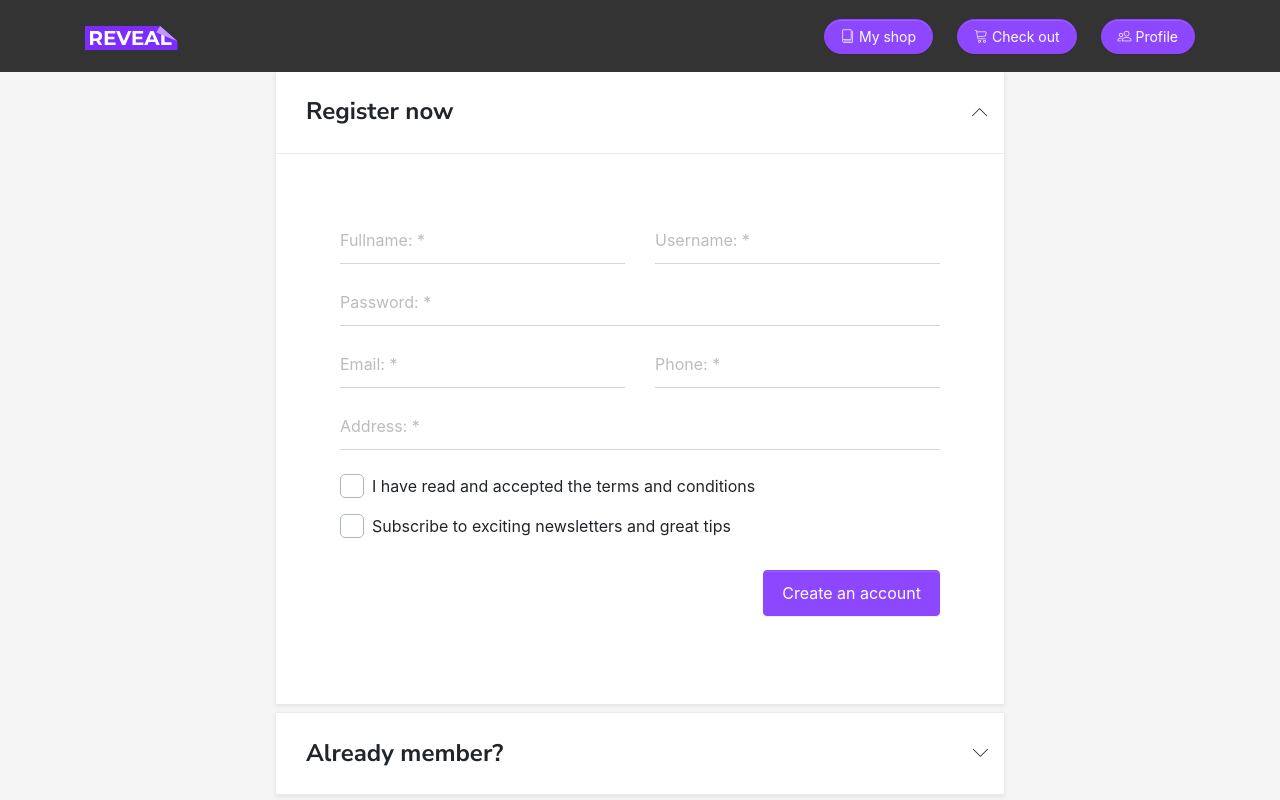
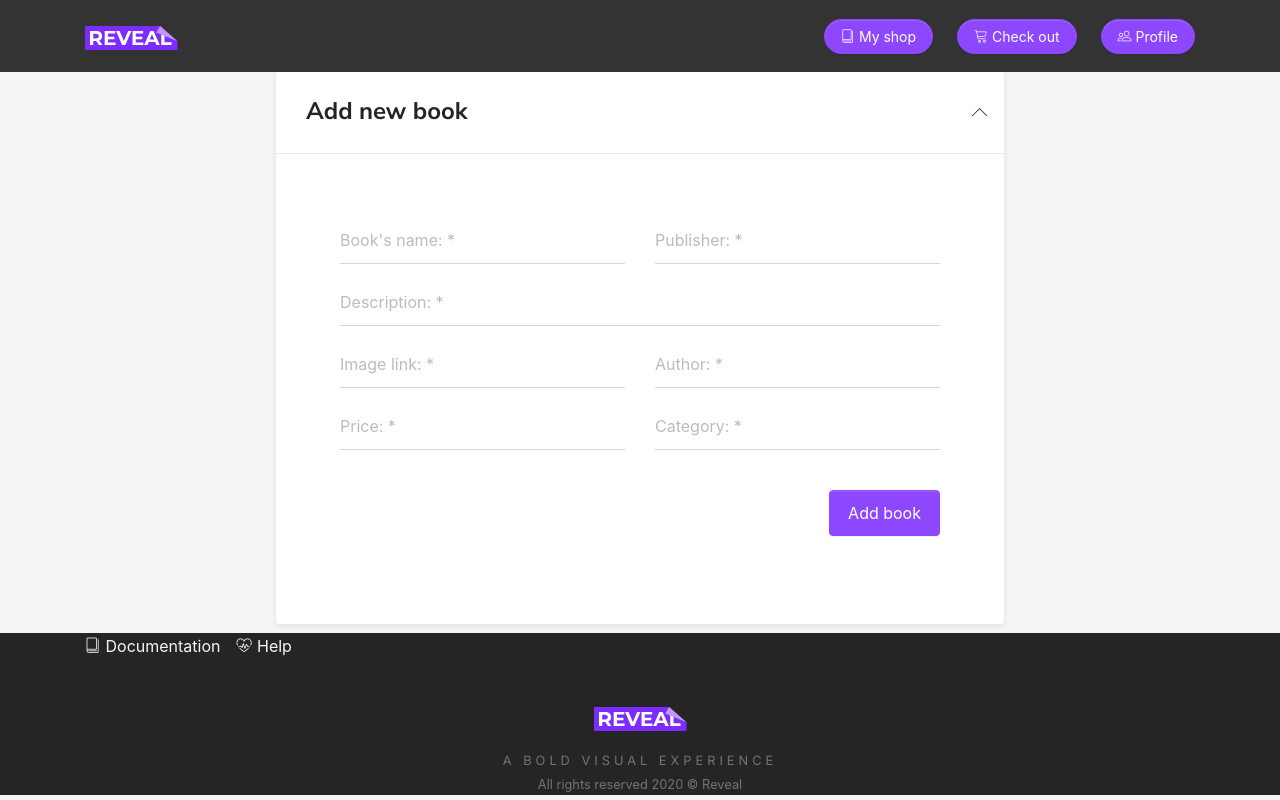
Before and after one commit to rity456789/book-store, a React (Create React App) app: page /add-book in a window 1280 px wide. Shown: the top 800 px of the page. Built offline with nearby package versions, Linux system fonts and the light colour scheme; sample sign-in values are in the browser's storage.

Commit message:
handle add book

```diff
--- a/src/containers/AddBook/AddBook.js
+++ b/src/containers/AddBook/AddBook.js
@@ -1,34 +1,28 @@
 import React, { useRef } from "react";
 import { useSelector, useDispatch } from "react-redux";
-import { sendLogin, sendRegister } from "./actions";
+import { sendAddBook } from "./actions";
 
 function AddBook() {
-  const isLoading = useSelector((state) => state.loginReducer.isSending);
+  const isLoading = useSelector((state) => state.addBookReducer.isSending);
   const dispatch = useDispatch();
-  const usernameEl = useRef("");
-  const passwordEl = useRef("");
-  const fullnameEl = useRef("");
-  const usernameRegisterEl = useRef("");
-  const passwordRegisterEl = useRef("");
-  const emailEl = useRef("");
-  const phoneEl = useRef("");
-  const addressEl = useRef("");
-  const onRegister = () => {
-    const account = {
-      ten: fullnameEl.current.value,
-      tenDangNhap: usernameRegisterEl.current.value,
-      matKhau: passwordRegisterEl.current.value,
-      email: emailEl.current.value,
-      soDienThoai: phoneEl.current.value,
-      diaChi: addressEl.current.value,
-      vaiTro: "khach_hang",
+  const bookNameEl = useRef("");
+  const publisherEl = useRef("");
+  const descriptionEl = useRef("");
+  const imageLinkEl = useRef("");
+  const authorEl = useRef("");
+  const priceEl = useRef("");
+  const categoryEl = useRef("");
+  const onAddBook = () => {
+    const book = {
+      ten: bookNameEl.current.value,
+      nhaXuatBan: publisherEl.current.value,
+      moTa: descriptionEl.current.value,
+      hinhAnh: imageLinkEl.current.value,
+      tacGia: authorEl.current.value,
+      gia: priceEl.current.value,
+      loai: categoryEl.current.value,
     };
-    dispatch(sendRegister(account));
-  };
-  const onLogin = () => {
-    const username = usernameEl.current.value;
-    const password = passwordEl.current.value;
-    dispatch(sendLogin(username, password));
+    dispatch(sendAddBook(book));
   };
   return (
     <div className="container">
@@ -45,7 +39,7 @@ function AddBook() {
                 aria-expanded="true"
                 aria-controls="collapseOne"
               >
-                <h2 className="h4 mb-0">Register now</h2>
+                <h2 className="h4 mb-0">Add new book</h2>
               </div>
               <div
                 id="collapseOne"
@@ -63,8 +57,8 @@ function AddBook() {
                             <input
                               type="text"
                               className="form-control form-control-simple"
-                              placeholder="Fullname: *"
-                              ref={fullnameEl}
+                              placeholder="Book's name: *"
+                              ref={bookNameEl}
                             />
                           </div>
                         </div>
@@ -73,18 +67,18 @@ function AddBook() {
                             <input
                               type="text"
                               className="form-control form-control-simple"
-                              placeholder="Username: *"
-                              ref={usernameRegisterEl}
+                              placeholder="Publisher: *"
+                              ref={publisherEl}
                             />
                           </div>
                         </div>
                         <div className="col-md-12">
                           <div className="form-group">
                             <input
-                              type="password"
+                              type="text"
                               className="form-control form-control-simple"
-                              placeholder="Password: *"
-                              ref={passwordRegisterEl}
+                              placeholder="Description: *"
+                              ref={descriptionEl}
                             />
                           </div>
                         </div>
@@ -93,8 +87,8 @@ function AddBook() {
                             <input
                               type="text"
                               className="form-control form-control-simple"
-                              placeholder="Email: *"
-                              ref={emailEl}
+                              placeholder="Image link: *"
+                              ref={imageLinkEl}
                             />
                           </div>
                         </div>
@@ -103,48 +97,29 @@ function AddBook() {
                             <input
                               type="text"
                               className="form-control form-control-simple"
-                              placeholder="Phone: *"
-                              ref={phoneEl}
+                              placeholder="Author: *"
+                              ref={authorEl}
                             />
                           </div>
                         </div>
-                        <div className="col-md-12">
+                        <div className="col-md-6">
                           <div className="form-group">
                             <input
                               type="text"
                               className="form-control form-control-simple"
-                              placeholder="Address: *"
-                              ref={addressEl}
+                              placeholder="Price: *"
+                              ref={priceEl}
                             />
                           </div>
                         </div>
-                        <div className="col-md-12">
-                          <div className="custom-control custom-checkbox custom-checkbox-primary py-2">
+                        <div className="col-md-6">
+                          <div className="form-group">
                             <input
-                              type="checkbox"
-                              className="custom-control-input"
-                              id="customExampleCheck1"
+                              type="text"
+                              className="form-control form-control-simple"
+                              placeholder="Category: *"
+                              ref={categoryEl}
                             />
-                            <label
-                              className="custom-control-label"
-                              htmlFor="customExampleCheck1"
-                            >
-                              I have read and accepted the{" "}
-                              <a href="#">terms and conditions</a>
-                            </label>
-                          </div>
-                          <div className="custom-control custom-checkbox custom-checkbox-primary py-2">
-                            <input
-                              type="checkbox"
-                              className="custom-control-input"
-                              id="customExampleCheck2"
-                            />
-                            <label
-                              className="custom-control-label"
-                              htmlFor="customExampleCheck2"
-                            >
-                              Subscribe to exciting newsletters and great tips
-                            </label>
                           </div>
                         </div>
                         {isLoading ? (
@@ -161,90 +136,9 @@ function AddBook() {
                         )}
                         <div
                           className="col-md-12 text-right py-4"
-                          onClick={() => onRegister()}
+                          onClick={() => onAddBook()}
                         >
-                          <span className="btn btn-primary">
-                            Create an account
-                          </span>
-                        </div>
-                      </div>
-                    </form>
-                  </div>
-                </div>
-              </div>
-            </div>
-            {/* Checkout login */}
-            <div className="card card-panel bg-white shadow-sm mb-2">
-              <div
-                className="card-header py-4 collapsed bg-white"
-                role="button"
-                id="headingTwo"
-                data-toggle="collapse"
-                data-target="#collapseTwo1"
-                aria-expanded="false"
-                aria-controls="collapseTwo1"
-              >
-                <h2 className="h4 mb-0"> Already member?</h2>
-              </div>
-              <div
-                id="collapseTwo1"
-                className="collapse"
-                aria-labelledby="headingTwo"
-                data-parent="#accordion1"
-              >
-                <div className="card-body p-0">
-                  <hr className="m-0" />
-                  <div className="p-4 p-md-6">
-                    <form>
-                      <div className="row justify-content-center py-4">
-                        <div className="col-md-8">
-                          <div className="form-group">
-                            <input
-                              type="text"
-                              className="form-control form-control-simple"
-                              placeholder="Username"
-                              ref={usernameEl}
-                            />
-                          </div>
-                          <div className="form-group">
-                            <input
-                              type="password"
-                              className="form-control form-control-simple"
-                              placeholder="Password"
-                              ref={passwordEl}
-                            />
-                          </div>
-                          <div className="custom-control custom-checkbox custom-checkbox-primary py-2">
-                            <input
-                              type="checkbox"
-                              className="custom-control-input"
-                              id="rememberCheck"
-                            />
-                            <label
-                              className="custom-control-label"
-                              htmlFor="rememberCheck"
-                            >
-                              Remember me
-                            </label>
-                          </div>
-                          {isLoading ? (
-                            <div className="loading" key={1}>
-                              <div
-                                className="spinner-border text-primary"
-                                role="status"
-                              >
-                                <span className="sr-only">Loading...</span>
-                              </div>
-                            </div>
-                          ) : (
-                            ""
-                          )}
-                          <div
-                            className=" text-right py-4"
-                            onClick={() => onLogin()}
-                          >
-                            <span className="btn btn-dark">Sign in</span>
-                          </div>
+                          <span className="btn btn-primary">Add book</span>
                         </div>
                       </div>
                     </form>
--- a/src/containers/AddBook/actions.js
+++ b/src/containers/AddBook/actions.js
@@ -1,109 +1,46 @@
-import { login, register } from "../../services/account.services";
+import { addBook } from "../../services/myShop.service";
 import Swal from "sweetalert2";
-import history from "../../ultis/history";
 
-export const LOG_IN_REQUEST = "LOG_IN_REQUEST";
-export const LOG_IN_SUCCESS = "LOG_IN_SUCCESS";
-export const LOG_IN_FAILURE = "LOG_IN_FAILURE";
+export const ADD_BOOK_REQUEST = "ADD_BOOK_REQUEST";
+export const ADD_BOOK_SUCCESS = "ADD_BOOK_SUCCESS";
+export const ADD_BOOK_FAILURE = "ADD_BOOK_FAILURE";
 
-export const REGISTER_REQUEST = "REGISTER_REQUEST";
-export const REGISTER_SUCCESS = "REGISTER_SUCCESS";
-export const REGISTER_FAILURE = "REGISTER_FAILURE";
-
-export const sendLogin = (username, password) => {
+export const sendAddBook = (book) => {
   return (dispatch) => {
     dispatch(request());
-    login(username, password)
-      .then((loginResponse) => {
-        localStorage.setItem(
-          "token",
-          JSON.stringify(loginResponse.access_token)
-        );
+    addBook(book)
+      .then((addBookResponse) => {
         dispatch(success());
-        window.location.href = "/";
+        Swal.fire({
+          title: "Đăng bán sách thành công",
+          icon: "success",
+          confirmButtonText: "OK",
+        });
       })
       .catch((err) => {
         console.log("err", err.response);
         dispatch(failure());
-        if (err.response.status == 401) {
-          Swal.fire({
-            title: "Đăng nhập thấp bại",
-            icon: "error",
-            text: "Thông tin không chính xác",
-            confirmButtonText: "OK",
-          });
-        } else {
-          Swal.fire({
-            title: "Có lỗi trong quá trình đăng nhập",
-            icon: "error",
-            confirmButtonText: "OK",
-          });
-        }
+        Swal.fire({
+          title: "Đăng bán sách thất bại, vui lòng thử lại sau",
+          icon: "error",
+          confirmButtonText: "OK",
+        });
       });
   };
 
   function request() {
     return {
-      type: LOG_IN_REQUEST,
+      type: ADD_BOOK_REQUEST,
     };
   }
   function success() {
     return {
-      type: LOG_IN_SUCCESS,
+      type: ADD_BOOK_SUCCESS,
     };
   }
   function failure() {
     return {
-      type: LOG_IN_FAILURE,
+      type: ADD_BOOK_FAILURE,
     };
   }
 };
-
-export const sendRegister = (account) => {
-  return (dispatch) => {
-    dispatch(request());
-    register(account)
-      .then((registerResponse) => {
-        Swal.fire({
-          title: "Tạo tài khoản thành công",
-          icon: "success",
-          text: "Vui lòng đăng nhập",
-          confirmButtonText: "OK",
-        });
-        dispatch(success());
-      })
-      .catch((err) => {
-        const message = err.response.data.message;
-        dispatch(failure());
-        if (message.length > 0) {
-          Swal.fire({
-            title: "Có lỗi trong quá trình tạo tài khoản",
-            text: message[0],
-            icon: "error",
-            confirmButtonText: "OK",
-          });
-        } else
-          Swal.fire({
-            title: "Có lỗi trong quá trình tạo tài khoản",
-            icon: "error",
-            confirmButtonText: "OK",
-          });
-      });
-  };
-
-  function request() {
-    return {
-      type: REGISTER_REQUEST,
-    };
-  }
-  function success() {
-    return {
-      type: REGISTER_SUCCESS,
-    };
-  }
-  function failure() {
-    return {
-      type: REGISTER_FAILURE,
-    };
-  }
-};
--- a/src/containers/AddBook/reducer.js
+++ b/src/containers/AddBook/reducer.js
@@ -1,10 +1,7 @@
 import {
-  LOG_IN_REQUEST,
-  LOG_IN_SUCCESS,
-  LOG_IN_FAILURE,
-  REGISTER_REQUEST,
-  REGISTER_FAILURE,
-  REGISTER_SUCCESS,
+  ADD_BOOK_REQUEST,
+  ADD_BOOK_SUCCESS,
+  ADD_BOOK_FAILURE,
 } from "./actions";
 
 const inititalState = {
@@ -13,32 +10,17 @@ const inititalState = {
 
 const reducer = (state = inititalState, action) => {
   switch (action.type) {
-    case LOG_IN_REQUEST:
+    case ADD_BOOK_REQUEST:
       return {
         ...state,
         isSending: true,
       };
-    case LOG_IN_SUCCESS:
+    case ADD_BOOK_SUCCESS:
       return {
         ...state,
         isSending: false,
       };
-    case LOG_IN_FAILURE:
-      return {
-        ...state,
-        isSending: false,
-      };
-    case REGISTER_REQUEST:
-      return {
-        ...state,
-        isSending: true,
-      };
-    case REGISTER_SUCCESS:
-      return {
-        ...state,
-        isSending: false,
-      };
-    case REGISTER_FAILURE:
+    case ADD_BOOK_FAILURE:
       return {
         ...state,
         isSending: false,
--- a/src/reducer.js
+++ b/src/reducer.js
@@ -3,11 +3,13 @@ import { combineReducers } from "redux";
 import checkOutReducer from "./containers/CheckOut/reducer";
 import profileReducer from "./containers/Profile/reducer";
 import loginReducer from "./containers/Login/reducer";
+import addBookReducer from "./containers/AddBook/reducer";
 
 const reducer = combineReducers({
   checkOutReducer,
   profileReducer,
   loginReducer,
+  addBookReducer,
 });
 
 export default reducer;
--- /dev/null
+++ b/src/services/myShop.service.js
@@ -0,0 +1,7 @@
+import axios from "../ultis/axios";
+
+export function addBook(book) {
+  return axios.post("/books", {
+    ...book,
+  });
+}
```
